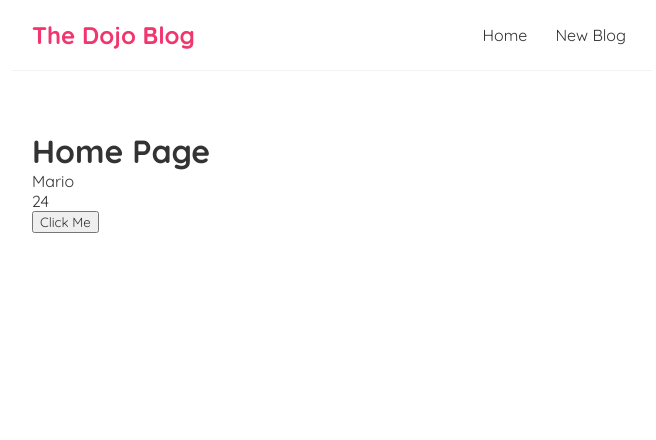
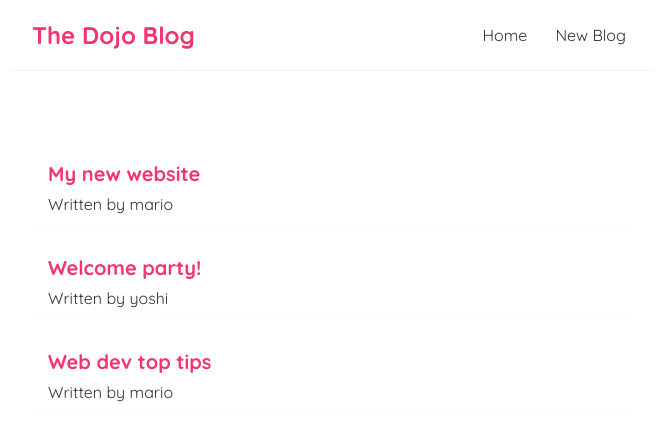
Before and after one commit to johnkeychishugi/dojo-blog, a React (Create React App) app: page / in a window 1280 px wide. Shown: the top 440 px of the page, without its empty margins (308-964 px from the left). Built offline with nearby package versions, Linux system fonts and the light colour scheme; the HTML template or start-up script is replaced by a standard one.

Commit message:
ft-add-list

```diff
--- a/src/Home.js
+++ b/src/Home.js
@@ -1,21 +1,19 @@
 import { useState } from "react";
 
 const Home = () => {
-    // let name = 'Mario';
-    const [name,setName] = useState('Mario');
-    const [age,setAge] = useState(24);
-
-    const handleClick = () =>{
-        setName('John');
-        setAge(29);
-    }
-
+    const [blogs,setBlogs] = useState([
+        { title: 'My new website', body: 'lorem ipsum...', author: 'mario', id: 1 },
+        { title: 'Welcome party!', body: 'lorem ipsum...', author: 'yoshi', id: 2 },
+        { title: 'Web dev top tips', body: 'lorem ipsum...', author: 'mario', id: 3 }
+    ]);
     return (
         <div className="home">
-            <h1>Home Page</h1>
-            <p>{ name }</p>
-            <p>{ age }</p>
-            <button onClick={ handleClick }>Click Me</button>
+           {blogs.map((blog)=> (
+                <div className="blog-preview" key={blog.id}>
+                    <h2>{ blog.title }</h2>
+                    <p>Written by { blog.author }</p>
+                </div>
+           ))}
         </div>
      );
 }
```
